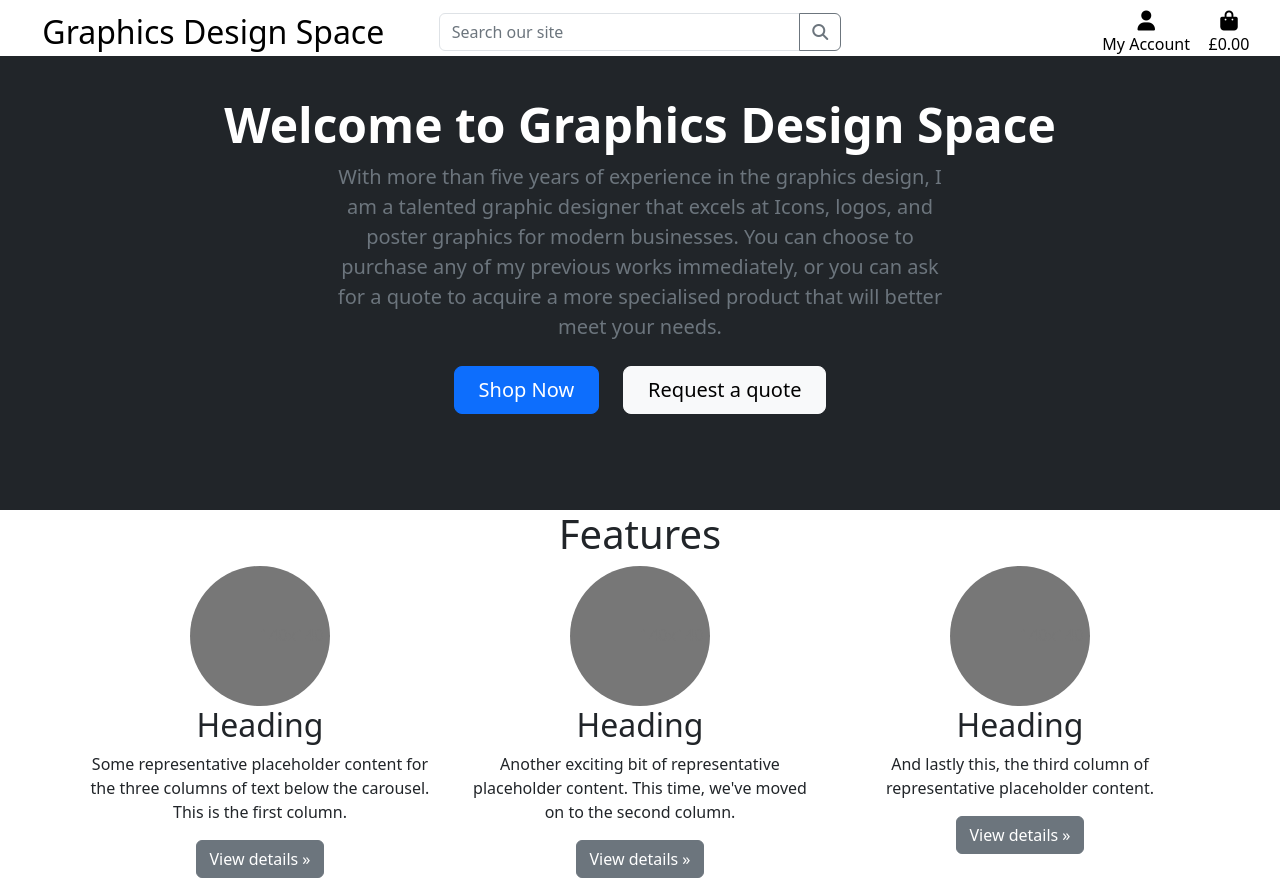
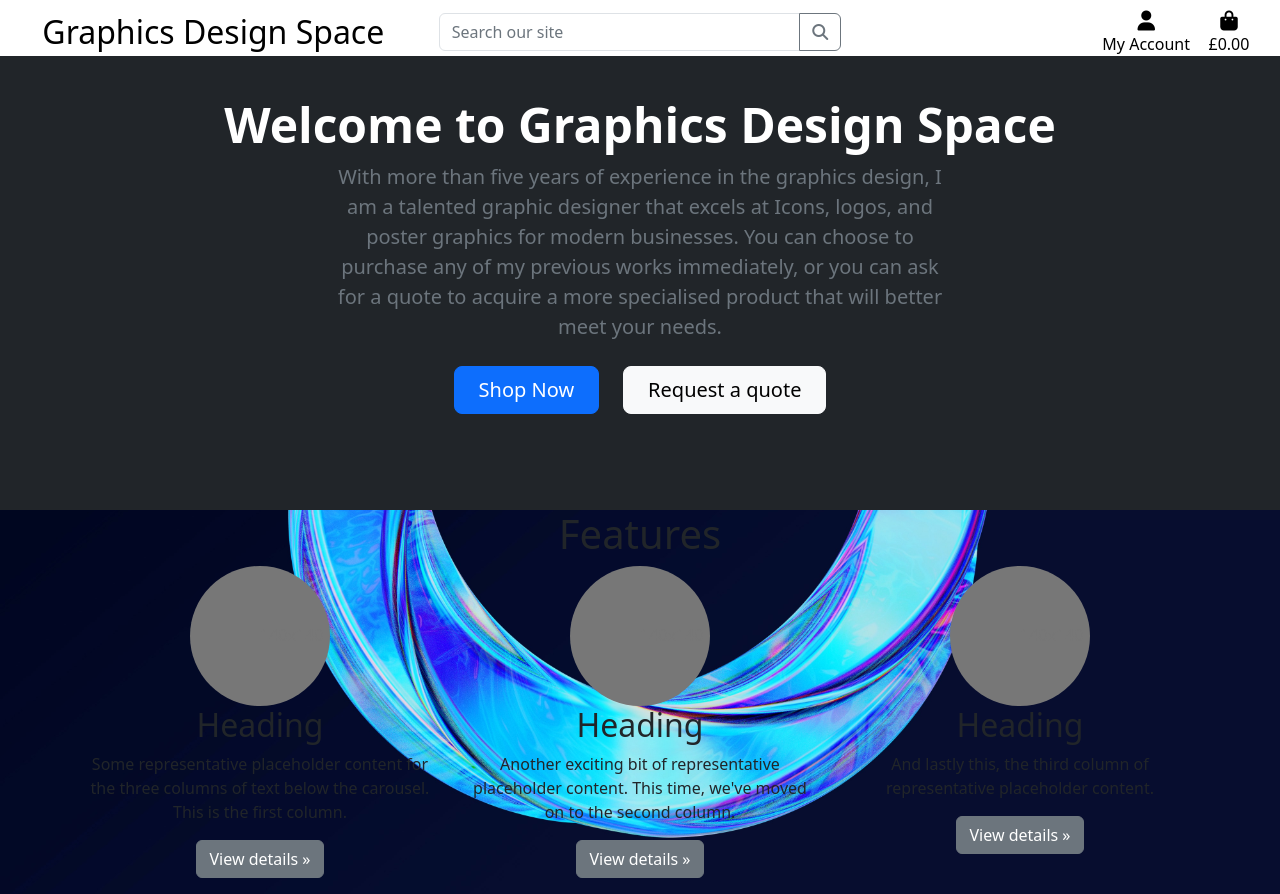
Before and after one commit to Awoyalejohn/GDS, a Django app: page / in a window 1280 px wide. Run offline with Django 4.2, Linux system fonts and the light colour scheme; some libraries are stand-ins or nearby versions.

Commit message:
Addbackground and link to media and static files

```diff
--- a/graphicsdesignspace/settings.py
+++ b/graphicsdesignspace/settings.py
@@ -154,10 +154,11 @@ USE_TZ = True
 # https://docs.djangoproject.com/en/4.0/howto/static-files/
 
 STATIC_URL = '/static/'
-STATICFILES_DIRS = [os.path.join(BASE_DIR, 'static')]
+STATICFILES_DIRS = [os.path.join(BASE_DIR, 'static'),]
 STATIC_ROOT = os.path.join(BASE_DIR, 'staticfiles')
 
 MEDIA_URL = '/media/'
+MEDIA_ROOT = os.path.join(BASE_DIR, 'media')
 
 # Default primary key field type
 # https://docs.djangoproject.com/en/4.0/ref/settings/#default-auto-field
--- a/graphicsdesignspace/urls.py
+++ b/graphicsdesignspace/urls.py
@@ -15,9 +15,11 @@ Including another URLconf
 """
 from django.contrib import admin
 from django.urls import path, include
+from django.conf import settings
+from django.conf.urls.static import static
 
 urlpatterns = [
     path('admin/', admin.site.urls),
     path('accounts/', include('allauth.urls')),
     path('', include('home.urls')),
-]
+] + static(settings.MEDIA_URL, document_root=settings.MEDIA_ROOT)
--- /dev/null
+++ b/static/css/base.css
@@ -0,0 +1,4 @@
+body {
+  background: url('/media/home-bg.jpg') no-repeat center center fixed;
+  background-size: cover;
+}
--- a/templates/base.html
+++ b/templates/base.html
@@ -14,7 +14,9 @@
   <!-- Bootstrap CSS -->
   <link href="https://cdn.jsdelivr.net/npm/bootstrap@5.2.0/dist/css/bootstrap.min.css" rel="stylesheet" integrity="sha384-gH2yIJqKdNHPEq0n4Mqa/HGKIhSkIHeL5AyhkYV8i59U5AR6csBvApHHNl/vI1Bx" crossorigin="anonymous">
   <!-- Font Awesome -->
-  <link rel="stylesheet" href="https://cdnjs.cloudflare.com/ajax/libs/font-awesome/6.1.1/css/all.min.css" integrity="sha512-KfkfwYDsLkIlwQp6LFnl8zNdLGxu9YAA1QvwINks4PhcElQSvqcyVLLD9aMhXd13uQjoXtEKNosOWaZqXgel0g==" crossorigin="anonymous" referrerpolicy="no-referrer" />
+  <link rel="stylesheet" href="https://cdnjs.cloudflare.com/ajax/libs/font-awesome/6.1.1/css/all.min.css" integrity="sha512-KfkfwYDsLkIlwQp6LFnl8zNdLGxu9YAA1QvwINks4PhcElQSvqcyVLLD9aMhXd13uQjoXtEKNosOWaZqXgel0g==" crossorigin="anonymous" referrerpolicy="no-referrer">
+  <!--Main Stylesheet-->
+  <link rel="stylesheet" href="{% static 'css/base.css' %}">
   <!-- Bootstrap JS and Popper -->
   <script src="https://cdn.jsdelivr.net/npm/bootstrap@5.2.0/dist/js/bootstrap.bundle.min.js" integrity="sha384-A3rJD856KowSb7dwlZdYEkO39Gagi7vIsF0jrRAoQmDKKtQBHUuLZ9AsSv4jD4Xa" crossorigin="anonymous"></script>
 </head>
```
Also changed, not shown: media/home-bg.jpg (added).
